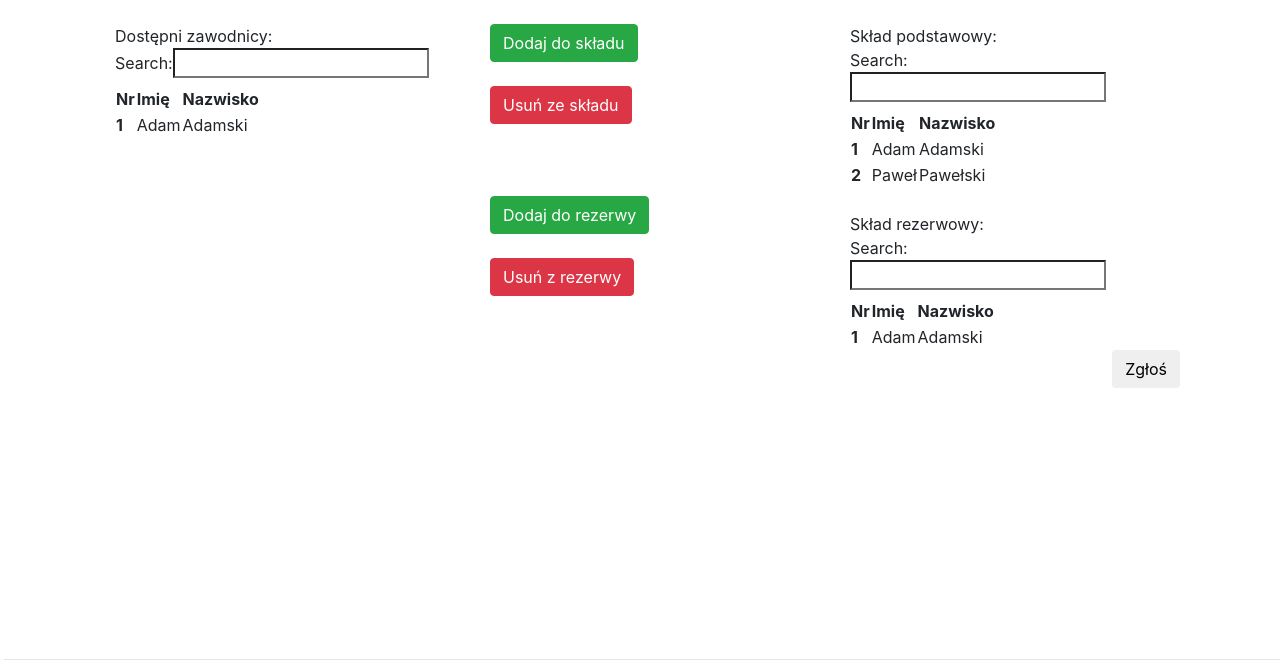
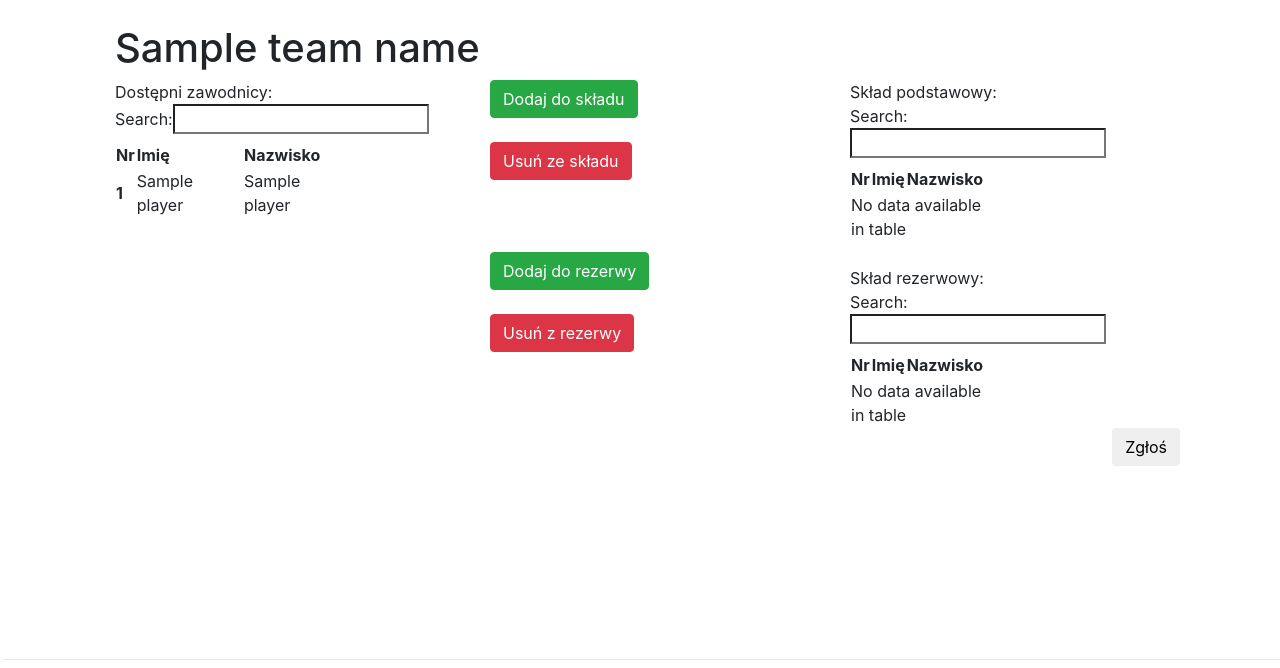
Before and after one commit to tobi605/SzybkaPilka, a Flask app: template templates/add_team.html in a window 1280 px wide. Shown: the part 96-764 px from the top of the page. Run offline with Flask 2, Linux system fonts and the light colour scheme; the template is opened without the code that fills it: most values are stand-ins (such as "Sample title", 1, 10 or a date in 2020); parts of the project's set-up code (start-up, migrations or seed data) failed here and were passed over; some libraries are stand-ins or nearby versions.

Commit message:
hook up add_team

```diff
--- a/app.py
+++ b/app.py
@@ -49,23 +49,38 @@
         return redirect(url_for('login_form'))
 
     hash = hashlib.sha256(password + salt[0]).hexdigest()
-    user = query_db('select imie from Osoba where email = ? and password = ?', [user, hash], one=True)
+    user_email = query_db('select email from Osoba where email = ? and password = ?', [user, hash], one=True)
     if not user:
         flash("bledne haslo")
         return redirect(url_for('login_form'))
 
-    flash("witaj {name}".format(name=user[0]))
-    session['username'] = user[0]
+    flash("witaj {name}".format(name=user_email[0]))
+
+    userType = ''
+    player = query_db('select 1 from Zawodnik where email = ?', [user])
+    if player:
+        userType = 'player'
+    referee = query_db('select 1 from Sedzia where email = ?', [user])
+    if referee:
+        userType = 'referee'
+    admin = query_db('select 1 from ZarzadcaLigi where email = ?', [user])
+    if admin:
+        userType = 'admin'
+    coach = query_db('select 1 from Trener where email = ?', [user])
+    if coach:
+        userType = 'coach'
+
+    session['username'] = user_email[0]
+    session['type'] = userType
     return redirect(url_for('index'))
 
 @app.route('/register/<person>', methods=['GET'])
 def register_form(person):
-    if person not in ['player', 'referee', 'admin']:
+    if person not in ['player', 'referee', 'admin', 'coach']:
         return abort(404)
 
-    welcome_texts = { 'player':'zawodnik', 'referee':u'sędzia', 'admin':u'zarządca ligi' }
+    welcome_texts = { 'player':'zawodnik', 'referee': u'sędzia', 'admin': u'zarządca ligi', 'coach': u'trener'}
     p = welcome_texts[person]
-    print(person)
     form = UserRegisterForm()
     return render_template('register.html', person=person, form=form, welcome=p)
 
@@ -88,20 +103,32 @@
 
     db.execute('insert into Osoba values (?, ?, ?, ?, ?);', [name, surname, username, salt, hash])
 
-    table_map = {'player':'Zawodnik', 'referee':'Sedzia', 'admin':'ZarzadcaLigi'}
+    table_map = {'player':'Zawodnik', 'referee':'Sedzia', 'admin':'ZarzadcaLigi', 'coach':'Trener'}
     table_name = table_map[person]
 
     db.execute('insert into {table} (\'email\') values (?)'.format(table=table_name), [username])
-
     db.commit()
     return redirect(url_for('login_form'))
 
 @app.route('/addteam', methods=['GET'])
 def add_team():
-    return render_template('add_team.html')
+    if session.get('type') != 'coach':
+        return abort(403)
+
+    t = query_db('select nazwa, logo FROM Druzyna WHERE trener = ?', [session.get('username')])
+    if not t:
+        flash(u"trener nie posiada żadnej drużyny przypisanej do niego")
+        return redirect(url_for('index'))
+
+    team_name, team_logo = t[0]
+    players = query_db('SELECT z.numer, o.imie, o.nazwisko FROM Zawodnik z JOIN Osoba o ON z.email=o.email WHERE druzyna = ?', [team_name])
+    return render_template('add_team.html', team_name=team_name, players=players)
 
 @app.route('/forms')
 def show_forms():
+    if session.get('type') != 'admin':
+        return abort(403)
+
     return render_template('show_forms.html')
 
 @app.route('/')
--- a/templates/add_team.html
+++ b/templates/add_team.html
@@ -9,6 +9,8 @@
     }
 </style>
 <div class="container">
+    <h1>{{ team_name }}</h1>
+
     <div class="row">
         <div class="col-sm">
             Dostępni zawodnicy:<br/>
@@ -21,12 +23,13 @@
                     </tr>
                 </thead>
                 <tbody>
-                    <!--put for loop inserting players here, remove mock rows-->
+                    {% for player in players %}
                         <tr>
-                            <th>1</th>
-                            <td>Adam</td>
-                            <td>Adamski</td>
+                            <th>{{player[0]}}</th>
+                            <td>{{player[1]}}</td>
+                            <td>{{player[2]}}</td>
                         </tr>
+                    {% endfor %}
                 </tbody>
             </table>
         </div>
@@ -56,16 +59,6 @@
                                 </tr>
                             </thead>
                             <tbody>
-                                    <tr>
-                                        <th scope="row">1</th>
-                                        <td>Adam</td>
-                                        <td>Adamski</td>
-                                    </tr>
-                                    <tr>
-                                        <th scope="row">2</th>
-                                        <td>Paweł</td>
-                                        <td>Pawełski</td>
-                                    </tr>
                             </tbody>
                         </table>
                 </div>
@@ -81,11 +74,6 @@
                                 </tr>
                             </thead>
                             <tbody>
-                                    <tr>
-                                        <th scope="row">1</th>
-                                        <td>Adam</td>
-                                        <td>Adamski</td>
-                                    </tr>
                             </tbody>
                         </table>
                 </div>
--- a/templates/layout.html
+++ b/templates/layout.html
@@ -32,6 +32,7 @@
           <a class="dropdown-item" href="{{ url_for('register', person='player') }} ">Zarejestruj zawodnika</a>
           <a class="dropdown-item" href="{{ url_for('register', person='referee') }} ">Zarejestruj sędziego</a>
           <a class="dropdown-item" href="{{ url_for('register', person='admin') }} ">Zarejestruj zarządcę ligi</a>
+          <a class="dropdown-item" href="{{ url_for('register', person='coach') }} ">Zarejestruj trenera</a>
         </div>
       </li>
       <a class="btn btn-outline-dark navbar-nav ml-auto" href="{{ url_for('login') }} " style="margin-right: 1vw">Zaloguj się</a>
```
Also changed, not shown: database.db, 1 other file.
